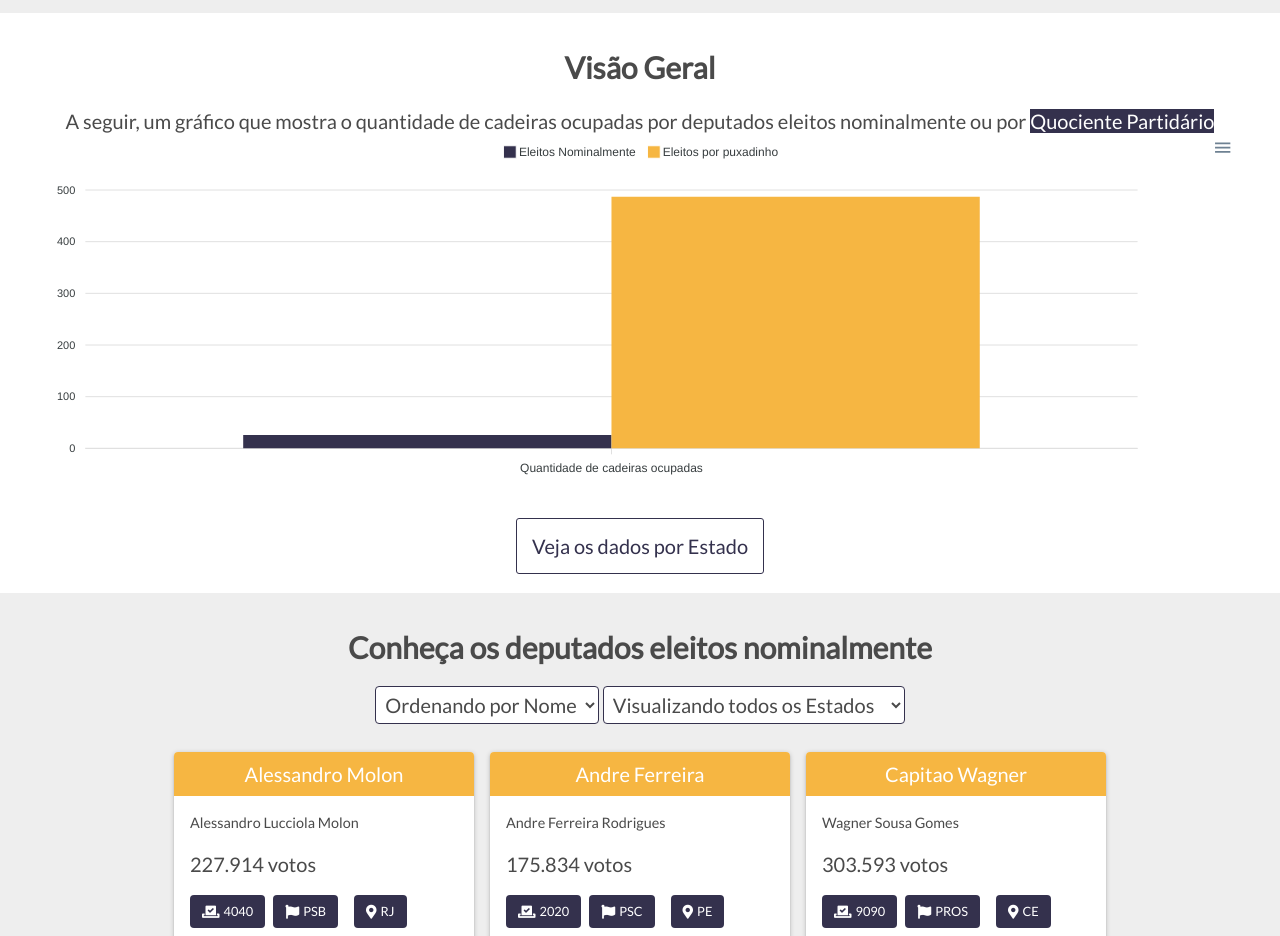
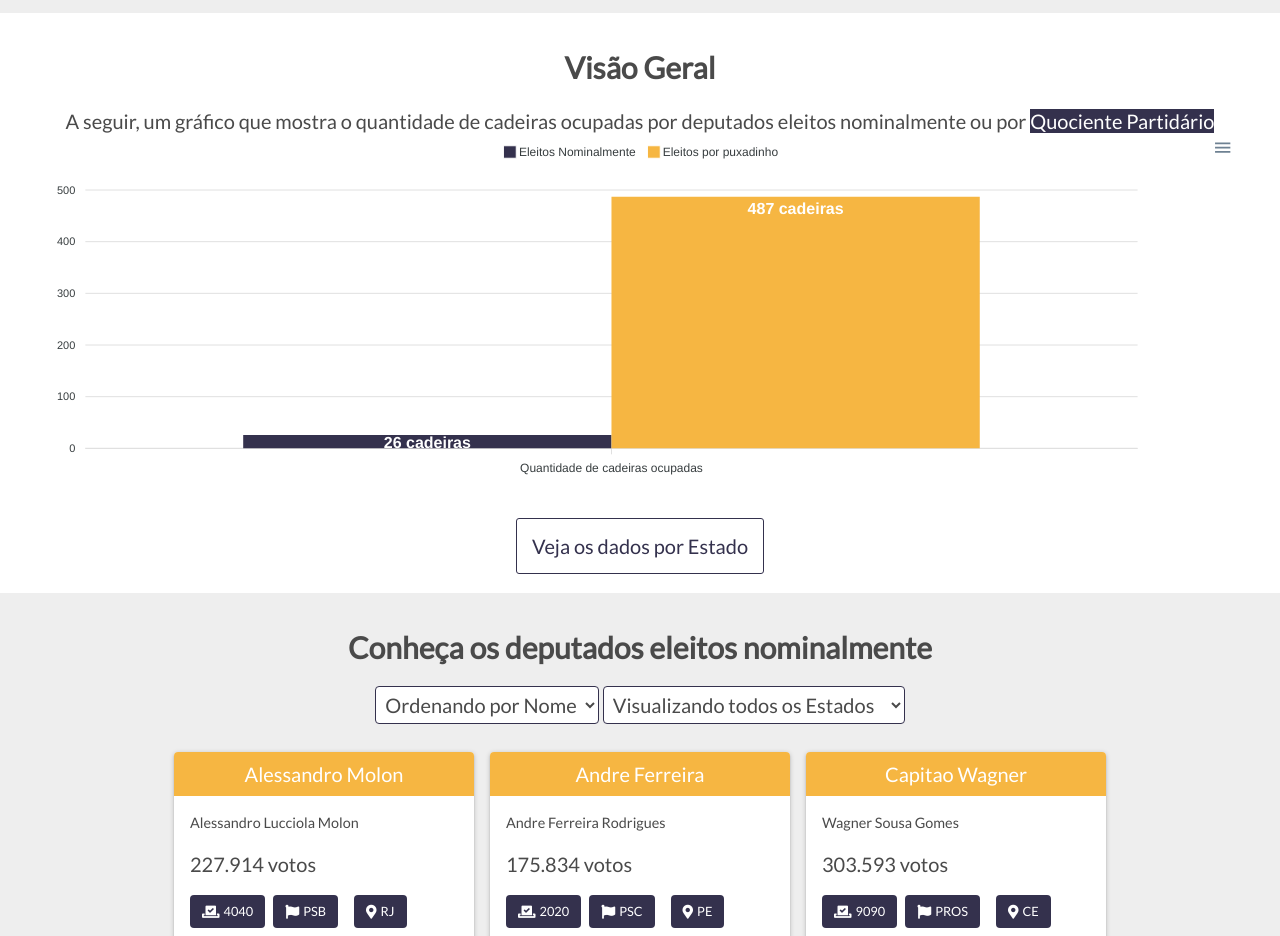
Before and after one commit to legislativo-br/legislativo-br.github.io, a React (Create React App) app: page / in a window 1280 px wide. Shown: the part 820-1756 px from the top of the page. Built offline with nearby package versions, Linux system fonts and the light colour scheme.

Commit message:
show dataLabels in chart

```diff
--- a/src/components/BarChart.js
+++ b/src/components/BarChart.js
@@ -16,9 +16,12 @@ export default class BarChart extends React.Component {
           }
         },
         dataLabels: {
-          enabled: false,
+          enabled: true,
           formatter: (val) => {
             return `${val} cadeiras`
+          },
+          style: {
+            fontSize: '16px'
           }
         },
         xaxis: {
```
